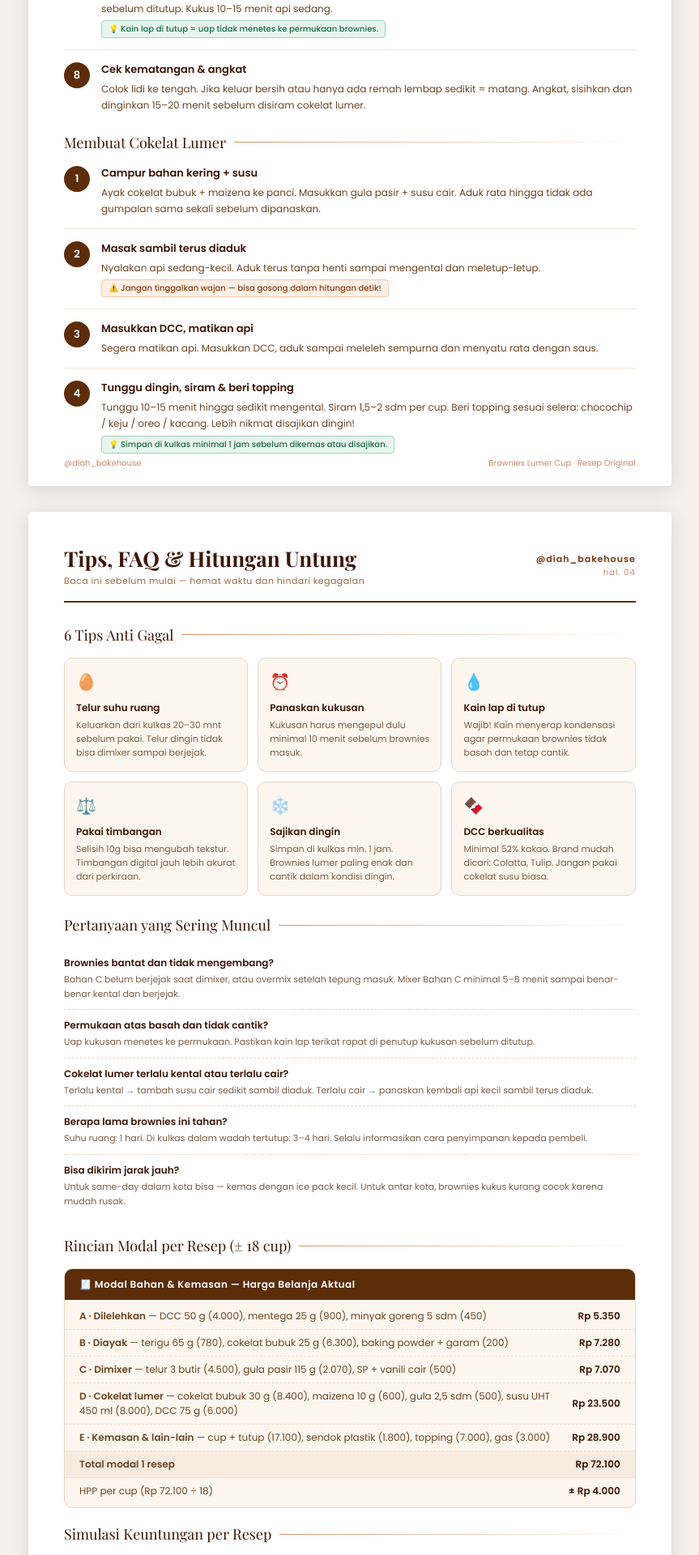
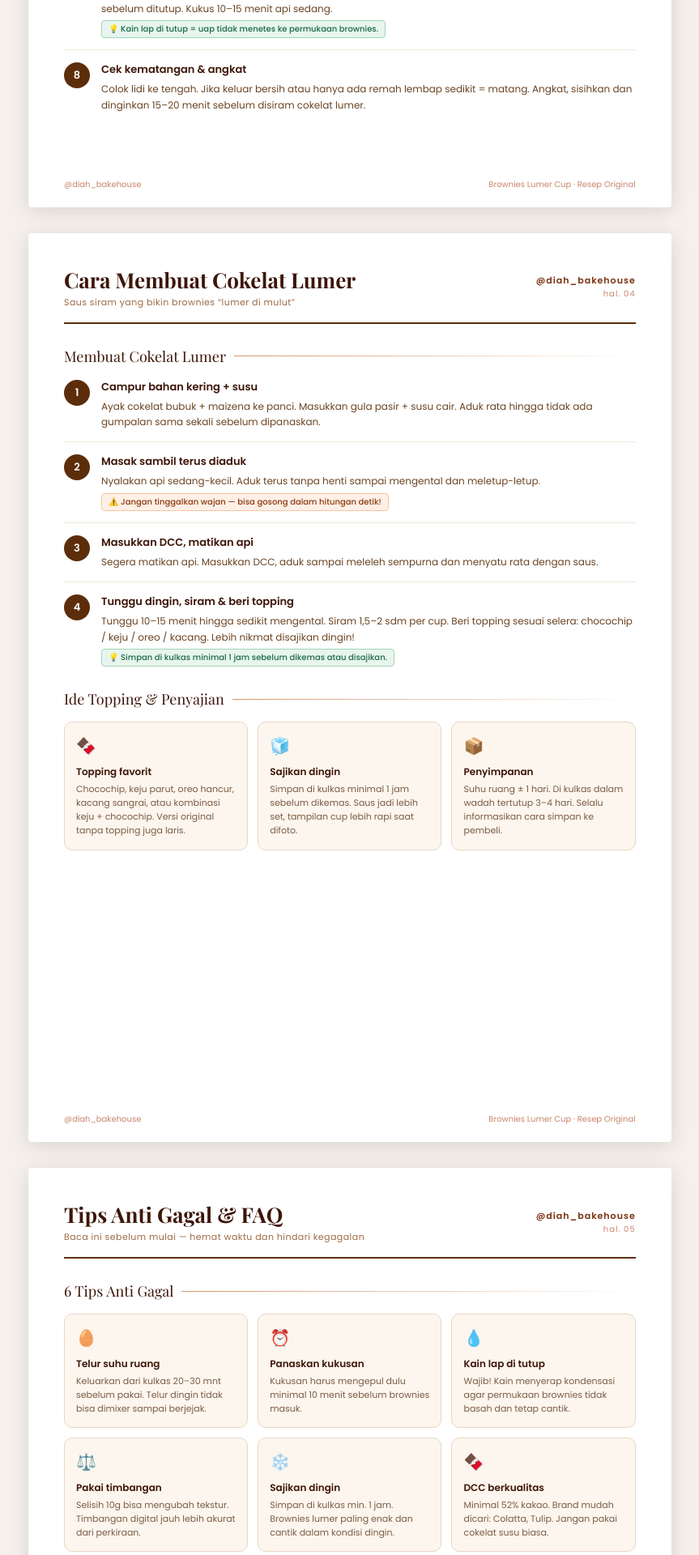
Before and after one commit to Auq21/diahbakehouse, a Flask app: template templates/ebook.html in a window 1280 px wide. Shown: the part 3200-5120 px from the top of the page at 81% size, without its empty margins (211-1074 px from the left). Run offline with Flask 3, Linux system fonts and the light colour scheme; the template is opened without the code that fills it, so the values that code supplies are empty.

Commit message:
Rapikan layout PDF ebook

```diff
--- a/templates/ebook.html
+++ b/templates/ebook.html
@@ -576,7 +633,7 @@
     <div class="page-inner">
       <div class="page-header">
         <div class="page-header-left">
-          <h2>Cara Membuat</h2>
+          <h2>Cara Membuat Brownies</h2>
           <p>Ikuti urutan langkah dengan teliti untuk hasil terbaik</p>
         </div>
         <div class="page-logo"><span>@diah_bakehouse</span>hal. 03</div>
@@ -647,6 +704,21 @@
         </div>
       </div>
 
+    </div>
+    <div class="page-footer"><span>@diah_bakehouse</span><span>Brownies Lumer Cup · Resep Original</span></div>
+  </div>
+
+  <!-- ══ PAGE 4: CARA MEMBUAT COKELAT LUMER ══ -->
+  <div class="page">
+    <div class="page-inner">
+      <div class="page-header">
+        <div class="page-header-left">
+          <h2>Cara Membuat Cokelat Lumer</h2>
+          <p>Saus siram yang bikin brownies “lumer di mulut”</p>
+        </div>
+        <div class="page-logo"><span>@diah_bakehouse</span>hal. 04</div>
+      </div>
+
       <div class="section-title">Membuat Cokelat Lumer</div>
       <div>
         <div class="step-item">
@@ -680,19 +752,26 @@
           </div>
         </div>
       </div>
+
+      <div class="section-title" style="margin-top:28px">Ide Topping &amp; Penyajian</div>
+      <div class="tips-grid">
+        <div class="tip-card"><div class="icon">🍫</div><h4>Topping favorit</h4><p>Chocochip, keju parut, oreo hancur, kacang sangrai, atau kombinasi keju + chocochip. Versi original tanpa topping juga laris.</p></div>
+        <div class="tip-card"><div class="icon">🧊</div><h4>Sajikan dingin</h4><p>Simpan di kulkas minimal 1 jam sebelum dikemas. Saus jadi lebih set, tampilan cup lebih rapi saat difoto.</p></div>
+        <div class="tip-card"><div class="icon">📦</div><h4>Penyimpanan</h4><p>Suhu ruang ± 1 hari. Di kulkas dalam wadah tertutup 3–4 hari. Selalu informasikan cara simpan ke pembeli.</p></div>
+      </div>
     </div>
     <div class="page-footer"><span>@diah_bakehouse</span><span>Brownies Lumer Cup · Resep Original</span></div>
   </div>
 
-  <!-- ══ PAGE 4: TIPS, FAQ, UNTUNG ══ -->
+  <!-- ══ PAGE 5: TIPS & FAQ ══ -->
   <div class="page">
     <div class="page-inner">
       <div class="page-header">
         <div class="page-header-left">
-          <h2>Tips, FAQ &amp; Hitungan Untung</h2>
+          <h2>Tips Anti Gagal &amp; FAQ</h2>
           <p>Baca ini sebelum mulai — hemat waktu dan hindari kegagalan</p>
         </div>
-        <div class="page-logo"><span>@diah_bakehouse</span>hal. 04</div>
+        <div class="page-logo"><span>@diah_bakehouse</span>hal. 05</div>
       </div>
 
       <div class="section-title">6 Tips Anti Gagal</div>
@@ -714,19 +793,34 @@
         <div class="faq-item"><div class="q">Bisa dikirim jarak jauh?</div><div class="a">Untuk same-day dalam kota bisa — kemas dengan ice pack kecil. Untuk antar kota, brownies kukus kurang cocok karena mudah rusak.</div></div>
       </div>
 
+    </div>
+    <div class="page-footer"><span>@diah_bakehouse</span><span>Brownies Lumer Cup · Resep Original</span></div>
+  </div>
+
+  <!-- ══ PAGE 6: MODAL & UNTUNG ══ -->
+  <div class="page">
+    <div class="page-inner">
+      <div class="page-header">
+        <div class="page-header-left">
+          <h2>Modal &amp; Hitungan Untung</h2>
+          <p>Harga belanja aktual Diah — tinggal sesuaikan dengan harga di daerahmu</p>
+        </div>
+        <div class="page-logo"><span>@diah_bakehouse</span>hal. 06</div>
+      </div>
+
       <div class="section-title">Rincian Modal per Resep (± 18 cup)</div>
       <div class="hpp-box">
         <div class="hpp-head">🧾 Modal Bahan &amp; Kemasan — Harga Belanja Aktual</div>
-        <div class="hpp-body">
-          <div class="hpp-row"><span class="hpp-label"><b>A · Dilelehkan</b> — DCC 50 g (4.000), mentega 25 g (900), minyak goreng 5 sdm (450)</span><span class="hpp-val">Rp 5.350</span></div>
-          <div class="hpp-row"><span class="hpp-label"><b>B · Diayak</b> — terigu 65 g (780), cokelat bubuk 25 g (6.300), baking powder + garam (200)</span><span class="hpp-val">Rp 7.280</span></div>
-          <div class="hpp-row"><span class="hpp-label"><b>C · Dimixer</b> — telur 3 butir (4.500), gula pasir 115 g (2.070), SP + vanili cair (500)</span><span class="hpp-val">Rp 7.070</span></div>
-          <div class="hpp-row"><span class="hpp-label"><b>D · Cokelat lumer</b> — cokelat bubuk 30 g (8.400), maizena 10 g (600), gula 2,5 sdm (500), susu UHT 450 ml (8.000), DCC 75 g (6.000)</span><span class="hpp-val">Rp 23.500</span></div>
-          <div class="hpp-row"><span class="hpp-label"><b>E · Kemasan &amp; lain-lain</b> — cup + tutup (17.100), sendok plastik (1.800), topping (7.000), gas (3.000)</span><span class="hpp-val">Rp 28.900</span></div>
-          <div class="hpp-row" style="background:#F7EADF"><span class="hpp-label"><b>Total modal 1 resep</b></span><span class="hpp-val">Rp 72.100</span></div>
-          <div class="hpp-row"><span class="hpp-label">HPP per cup (Rp 72.100 ÷ 18)</span><span class="hpp-val">± Rp 4.000</span></div>
-        </div>
-      </div>
+        <table class="modal-tbl">
+          <tr class="mrow"><td class="mlab"><b>A · Dilelehkan</b> — DCC 50 g (4.000), mentega 25 g (900), minyak goreng 5 sdm (450)</td><td class="mval">Rp 5.350</td></tr>
+          <tr class="mrow"><td class="mlab"><b>B · Diayak</b> — terigu 65 g (780), cokelat bubuk 25 g (6.300), baking powder + garam (200)</td><td class="mval">Rp 7.280</td></tr>
+          <tr class="mrow"><td class="mlab"><b>C · Dimixer</b> — telur 3 butir (4.500), gula pasir 115 g (2.070), SP + vanili cair (500)</td><td class="mval">Rp 7.070</td></tr>
+          <tr class="mrow"><td class="mlab"><b>D · Cokelat lumer</b> — cokelat bubuk 30 g (8.400), maizena 10 g (600), gula 2,5 sdm (500), susu UHT 450 ml (8.000), DCC 75 g (6.000)</td><td class="mval">Rp 23.500</td></tr>
+          <tr class="mrow"><td class="mlab"><b>E · Kemasan &amp; lain-lain</b> — cup + tutup (17.100), sendok plastik (1.800), topping (7.000), gas (3.000)</td><td class="mval">Rp 28.900</td></tr>
+          <tr class="mrow" style="background:#F7EADF"><td class="mlab"><b>Total modal 1 resep</b></td><td class="mval">Rp 72.100</td></tr>
+          <tr class="mrow"><td class="mlab">HPP per cup (Rp 72.100 ÷ 18)</td><td class="mval">± Rp 4.000</td></tr>
+        </table>
+              </div>
 
       <div class="section-title">Simulasi Keuntungan per Resep</div>
       <div class="hpp-box">
@@ -760,7 +854,7 @@
           <h2>Belajar Lebih Dalam Bareng Diah</h2>
           <p>Konsultasi pribadi, komunitas, sampai live baking session</p>
         </div>
-        <div class="page-logo"><span>@diah_bakehouse</span>hal. 06</div>
+        <div class="page-logo"><span>@diah_bakehouse</span>hal. 07</div>
       </div>
 
       <div style="background:linear-gradient(135deg,#3D1608 0%,#7A3212 100%);border-radius:12px;padding:20px 24px;margin-bottom:20px;text-align:center;">
```
Also changed, not shown: other parts of templates/ebook.html (+59 -2 lines).
